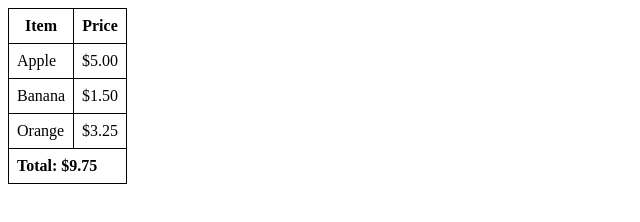
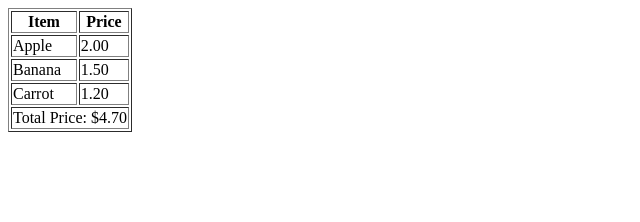
Before and after one commit to acciojob/grofers-checkout-kunalkanwarr, a website: page main.html in a window 1280 px wide. Shown: the whole page, without its empty margins (0-640 px from the left). Drawn offline with Linux system fonts and the light colour scheme.

Commit message:
created a submission

```diff
--- a/main.html
+++ b/main.html
@@ -4,41 +4,47 @@
     <meta charset="UTF-8">
     <meta name="viewport" content="width=device-width, initial-scale=1.0">
     <title>Grocery List</title>
-    <style>
-        table {
-            border-collapse: collapse;
-        }
-        th, td {
-            border: 1px solid black;
-            padding: 8px;
-        }
-    </style>
 </head>
 <body>
-
-    <table id="groceryTable">
-        <thead>
+    <table border="1" id="grocery-table">
         <tr>
             <th>Item</th>
             <th>Price</th>
         </tr>
-        </thead>
-        <tbody>
-            <tr>
-                <td class="item">Apple</td>
-                <td class="price">$5.00</td>
+        <tr class="item">
+            <td>Apple</td>
+            <td class="prices">2.00</td>
         </tr>
-            <tr>
-                <td class="item">Banana</td>
-                <td class="price">$1.50</td>
+        <tr class="item">
+            <td>Banana</td>
+            <td class="prices">1.50</td>
         </tr>
-            <tr>
-                <td class="item">Orange</td>
-                <td class="price">$3.25</td>
+        <tr class="item">
+            <td>Carrot</td>
+            <td class="prices">1.20</td>
         </tr>
-        </tbody>
     </table>
 
-    <script src="script.js"></script>
+    <script>
+        function calculateTotal() {
+            let prices = document.querySelectorAll(".prices");
+            let total = 0;
+
+            prices.forEach(price => {
+                total += parseFloat(price.textContent);
+            });
+
+            let table = document.getElementById("grocery-table");
+            let totalRow = document.createElement("tr");
+            let totalCell = document.createElement("td");
+            totalCell.setAttribute("colspan", "2");
+            totalCell.textContent = "Total Price: $" + total.toFixed(2);
+            totalRow.appendChild(totalCell);
+
+            table.appendChild(totalRow);
+        }
+
+        calculateTotal();
+    </script>
 </body>
 </html>
--- a/script.js
+++ b/script.js
@@ -1,25 +1,25 @@
-document.addEventListener('DOMContentLoaded', function() {
-    // Get all price elements
-    const priceElements = document.querySelectorAll('.price');
+// document.addEventListener('DOMContentLoaded', function() {
+//     // Get all price elements
+//     const priceElements = document.querySelectorAll('.price');
 
-    // Initialize total price
-    let totalPrice = 0;
+//     // Initialize total price
+//     let totalPrice = 0;
 
-    // Extract and sum prices
-    priceElements.forEach(priceElement => {
-        // Remove dollar sign and convert to number
-        const price = parseFloat(priceElement.textContent.replace('$', ''));
-        totalPrice += price;
-    });
+//     // Extract and sum prices
+//     priceElements.forEach(priceElement => {
+//         // Remove dollar sign and convert to number
+//         const price = parseFloat(priceElement.textContent.replace('$', ''));
+//         totalPrice += price;
+//     });
 
-    // Create a new row for the total price
-    const tableBody = document.querySelector('#groceryTable tbody');
-    const newRow = document.createElement('tr');
-    const newCell = document.createElement('td');
-    newCell.colSpan = 2; // Span across both columns
-    newCell.style.fontWeight = 'bold'; // Make the text bold
-    newCell.textContent = `Total: $${totalPrice.toFixed(2)}`; // Format total price
+//     // Create a new row for the total price
+//     const tableBody = document.querySelector('#groceryTable tbody');
+//     const newRow = document.createElement('tr');
+//     const newCell = document.createElement('td');
+//     newCell.colSpan = 2; // Span across both columns
+//     newCell.style.fontWeight = 'bold'; // Make the text bold
+//     newCell.textContent = `Total: $${totalPrice.toFixed(2)}`; // Format total price
 
-    newRow.appendChild(newCell);
-    tableBody.appendChild(newRow);
-});
+//     newRow.appendChild(newCell);
+//     tableBody.appendChild(newRow);
+// });
```
Lines whose indentation alone changed are shown as unchanged.
